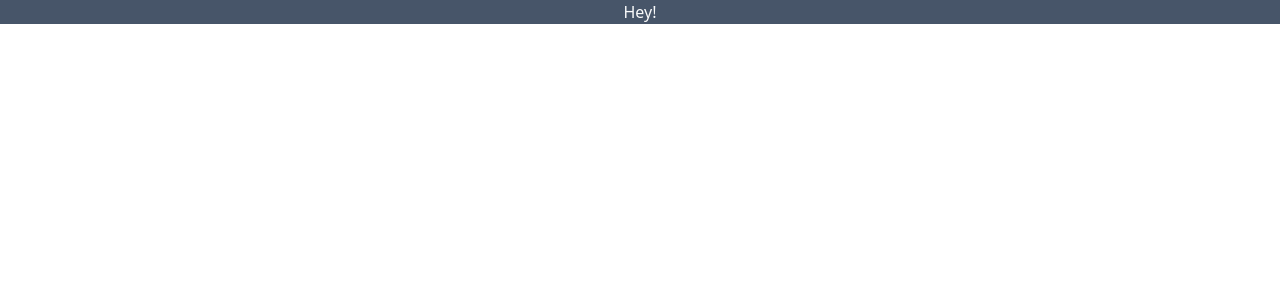
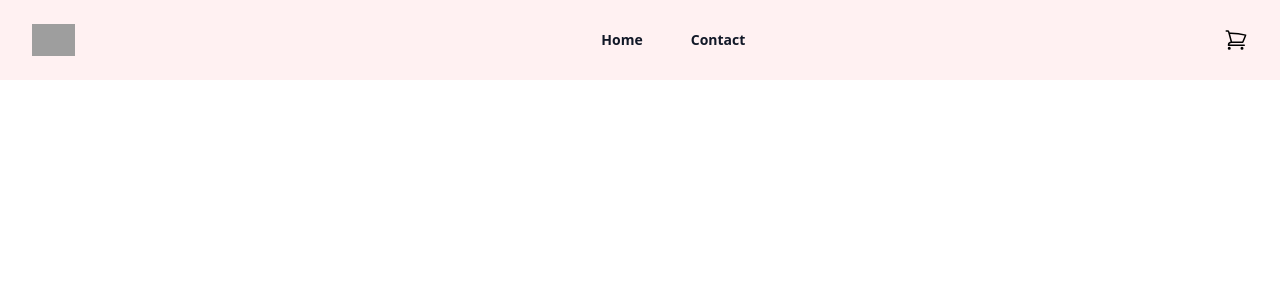
Before and after one commit to cnnrbrn/WeronikaMartinsen, a React (Vite) app in the folder eCom_react/: page / in a window 1280 px wide. Shown: the top 300 px of the page. Built offline with nearby package versions, Linux system fonts and the light colour scheme; grey boxes are pictures that could not be loaded.

Commit message:
Adds and styles header

```diff
--- /dev/null
+++ b/eCom_react/src/Layout/Header.jsx
@@ -0,0 +1,155 @@
+import { useState } from "react";
+import "../styles/index.css";
+
+function Header() {
+  const [isMenuOpen, setIsMenuOpen] = useState(false);
+  const toggleMenu = () => setIsMenuOpen(!isMenuOpen);
+
+  return (
+    <>
+      <header className="bg-rose-50">
+        <nav
+          className="mx-auto flex max-w-7xl items-center justify-between p-6 lg:px-8"
+          aria-label="Global"
+        >
+          <div className="flex">
+            <div className="flex lg:flex-1">
+              <a href="/" className="-m-1.5 p-1.5">
+                <img
+                  className="h-8 w-auto"
+                  src="https://tailwindui.com/img/logos/mark.svg?color=indigo&shade=600"
+                  alt="Logo"
+                />
+              </a>
+            </div>
+            {/* Mobile menu */}
+            {isMenuOpen && (
+              <div
+                className="sm:hidden mx-auto"
+                role="dialog"
+                aria-modal="true"
+              >
+                <div className="fixed inset-0 z-10 bg-rose-50"></div>
+                <div className="fixed inset-y-0 right-0 z-10 w-full overflow-y-auto bg-white px-6 py-6 sm:max-w-sm sm:ring-1 sm:ring-gray-900/10">
+                  <div className="flex items-center justify-between">
+                    <a href="#" className="-m-1.5 p-1.5">
+                      <span className="sr-only">Your Company</span>
+                      <img
+                        className="h-8 w-auto"
+                        src="https://tailwindui.com/img/logos/mark.svg?color=indigo&shade=600"
+                        alt="Logo"
+                      />
+                    </a>
+                    <button
+                      type="button"
+                      onClick={toggleMenu}
+                      className="-m-2.5 rounded-md p-2.5 text-gray-700"
+                    >
+                      <span className="sr-only">Close menu</span>
+                      <svg
+                        className="h-6 w-6"
+                        fill="none"
+                        viewBox="0 0 24 24"
+                        strokeWidth="1.5"
+                        stroke="currentColor"
+                        aria-hidden="true"
+                      >
+                        <path
+                          strokeLinecap="round"
+                          strokeLinejoin="round"
+                          d="M6 18L18 6M6 6l12 12"
+                        />
+                      </svg>
+                    </button>
+                  </div>
+                  <div className="mt-6 flow-root bg-rose-50">
+                    <div className="-my-6 divide-y divide-gray-500/10">
+                      <div className="space-y-2 py-6">
+                        <a
+                          href="/"
+                          className="-mx-3 block rounded-lg px-3 py-2 text-base font-semibold leading-7 text-gray-900 hover:bg-gray-50"
+                        >
+                          Home
+                        </a>
+                        <a
+                          href="/"
+                          className="-mx-3 block rounded-lg px-3 py-2 text-base font-semibold leading-7 text-gray-900 hover:bg-gray-50"
+                        >
+                          Contact
+                        </a>
+                      </div>
+                    </div>
+                  </div>
+                </div>
+              </div>
+            )}
+          </div>
+          <div className="flex sm:hidden">
+            <button
+              type="button"
+              onClick={toggleMenu}
+              className="-m-2.5 inline-flex items-center justify-center rounded-md p-2.5 text-gray-700"
+              aria-expanded={isMenuOpen ? "true" : "false"}
+            >
+              <svg
+                className="h-6 w-6"
+                fill="none"
+                viewBox="0 0 24 24"
+                strokeWidth="1.5"
+                stroke="currentColor"
+                aria-hidden="true"
+              >
+                {isMenuOpen ? (
+                  <path
+                    strokeLinecap="round"
+                    strokeLinejoin="round"
+                    d="M6 18L18 6M6 6l12 12"
+                  />
+                ) : (
+                  <path
+                    strokeLinecap="round"
+                    strokeLinejoin="round"
+                    d="M3.75 6.75h16.5M3.75 12h16.5m-16.5 5.25h16.5"
+                  />
+                )}
+              </svg>
+            </button>
+          </div>
+          <div className="hidden sm:flex sm:gap-x-12 bg-rose-50">
+            <div className="relative">{/* Dropdown menu */}</div>
+            <a
+              href="#"
+              className="text-sm font-semibold leading-6 text-gray-900"
+            >
+              Home
+            </a>
+            <a
+              href="#"
+              className="text-sm font-semibold leading-6 text-gray-900"
+            >
+              Contact
+            </a>
+          </div>
+          <div className="lg:flex">
+            <svg
+              xmlns="http://www.w3.org/2000/svg"
+              fill="none"
+              viewBox="0 0 24 24"
+              strokeWidth={1.5}
+              stroke="currentColor"
+              className="size-6"
+            >
+              <path
+                strokeLinecap="round"
+                strokeLinejoin="round"
+                d="M2.25 3h1.386c.51 0 .955.343 1.087.835l.383 1.437M7.5 14.25a3 3 0 0 0-3 3h15.75m-12.75-3h11.218c1.121-2.3 2.1-4.684 2.924-7.138a60.114 60.114 0 0 0-16.536-1.84M7.5 14.25 5.106 5.272M6 20.25a.75.75 0 1 1-1.5 0 .75.75 0 0 1 1.5 0Zm12.75 0a.75.75 0 1 1-1.5 0 .75.75 0 0 1 1.5 0Z"
+              />
+            </svg>
+          </div>
+        </nav>
+      </header>
+    </>
+  );
+}
+
+export default Header;
--- a/eCom_react/src/Pages/Home.jsx
+++ b/eCom_react/src/Pages/Home.jsx
@@ -1,11 +1,10 @@
 import "../styles/index.css";
+import Header from "../Layout/Header";
 
 function Home() {
   return (
     <>
-      <div className="bg-slate-600 flex justify-center align-middle text-gray-50">
-        <h1 className="">Hey!</h1>
-      </div>
+      <Header />
     </>
   );
 }
```
Also changed, not shown: eCom_react/src/Layout/header.css (deleted).
